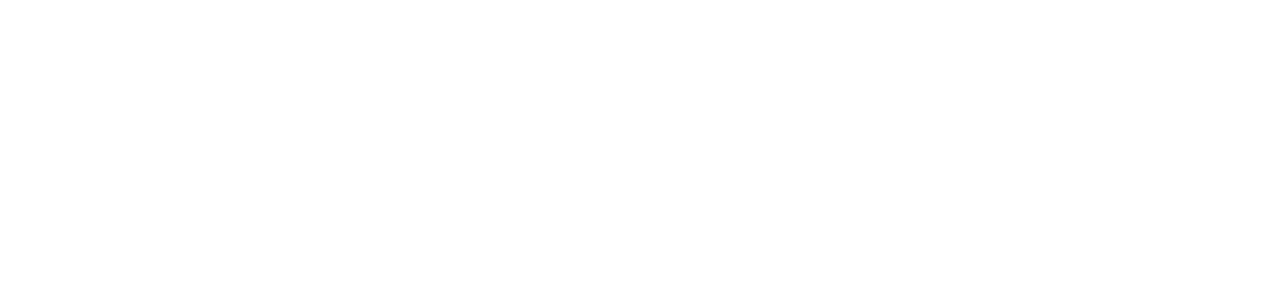
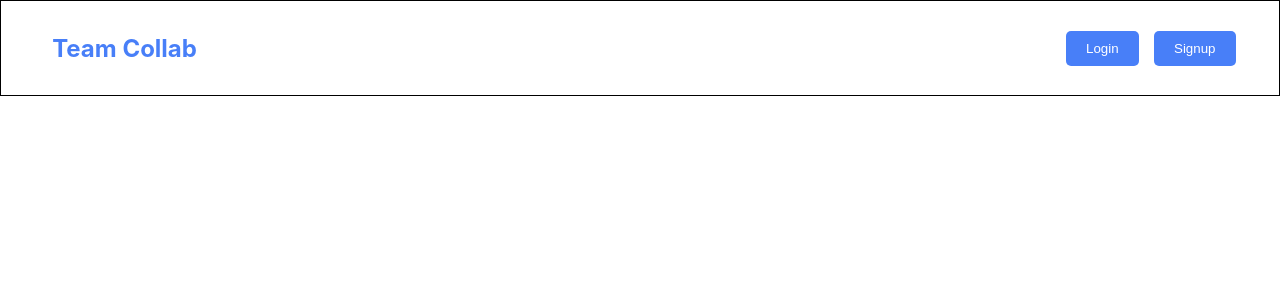
Before and after one commit to kunalsjaswal/collab-suite, a React (Create React App) app in the folder front-end/: page / in a window 1280 px wide. Before the commit this address had no page. Shown: the top 300 px of the page. Built offline with nearby package versions, Linux system fonts and the light colour scheme.

Commit message:
navbar and slide1

```diff
--- a/front-end/src/App.js
+++ b/front-end/src/App.js
@@ -1,13 +1,16 @@
-import { Routes } from "react-router-dom";
+// import { Routes } from "react-router-dom";
+
+import Navbar from "./components/Navbar/Navbar";
+
+
 
 function App() {
   return (
     <div className="App">
-       {/* <navbar></navbar> */}
-
-       <Routes>
-          {/* <Route index element = {}/> */}
-       </Routes>
+      <Navbar />
+      {/* <Routes> */}
+      {/* <Route index element = {}/> */}
+      {/* </Routes> */}
     </div>
   );
 }
--- /dev/null
+++ b/front-end/src/components/Landingpage/Style.jsx
@@ -0,0 +1,5 @@
+import styled from 'styled-components';
+
+export const SlideOne = styled.div`
+
+`
--- /dev/null
+++ b/front-end/src/components/Navbar/Navbar.jsx
@@ -0,0 +1,17 @@
+import React from 'react'
+import { NavbarDiv } from "./Style.jsx"
+
+const Navbar = () => {
+    return (
+        <NavbarDiv>
+            <h2>Team Collab</h2>
+            <div>
+                <button className="login">Login</button>
+                <button className="signup">Signup</button>
+            </div>
+
+        </NavbarDiv>
+    )
+}
+
+export default Navbar
--- /dev/null
+++ b/front-end/src/components/Navbar/Style.jsx
@@ -0,0 +1,36 @@
+import styled from 'styled-components';
+
+export const NavbarDiv = styled.div`
+    display: flex;
+    justify-content: space-between;
+    align-items: center;
+    padding: 1% 4%;
+    border: 1px solid black;
+
+    h2{
+        color:#487FF8;
+    }
+    div{
+        display: flex;
+        justify-content: center;
+        align-items: center;
+
+    }
+    button.login{
+       margin:5%;
+       background-color: #487FF8;
+       color: white;
+       padding:10px 20px;
+       border: none;
+       border-radius: 5px;
+    }
+    button.signup{
+       margin:5%;
+       background-color: #487FF8;
+       color: white;
+       padding:10px 20px;
+       border: none;
+       border-radius: 5px;
+
+    }
+`
```
Also changed, not shown: front-end/public/index.html (+0 -23 lines), front-end/src/components/Landingpage/Slide1.jsx (added, +13 -0 lines), front-end/src/components/Landingpage/Slide2.jsx (added), front-end/src/components/Landingpage/Slide3.jsx (added).
